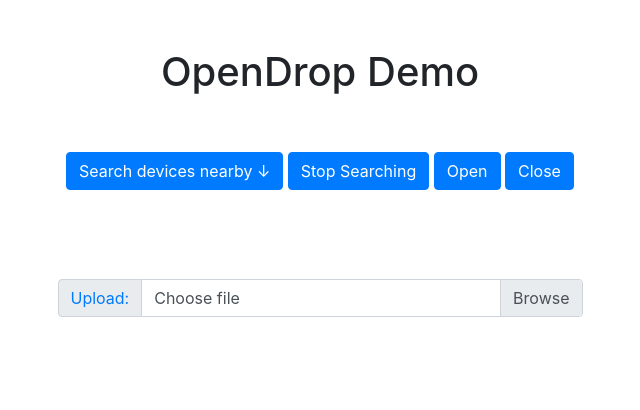
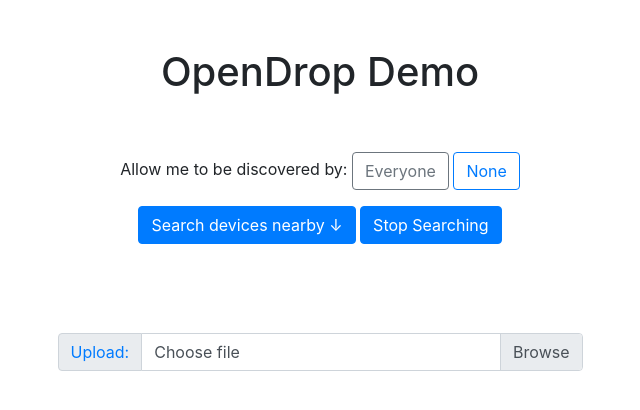
Before and after one commit to yi0909/14760-team-project, a Django app: page /app/ in a window 1280 px wide. Shown: the top 410 px of the page, without its empty margins (320-960 px from the left). Run offline with Django 3.2, Linux system fonts and the light colour scheme; parts of the project's set-up code (start-up, migrations or seed data) failed here and were passed over; some libraries are stand-ins or nearby versions.

Commit message:
Improve UI for discoverability setting

```diff
--- a/website/app/static/js/app.js
+++ b/website/app/static/js/app.js
@@ -19,12 +19,16 @@
     });
 
     $('#open').on('click', function(event) {
+      $(this).removeClass('btn-outline-secondary').addClass('btn-outline-primary');
+      $('#close').removeClass('btn-outline-primary').addClass('btn-outline-secondary');
       $.get("/app/receive")
         .done(function(data) {
       });
     });
 
     $('#close').on('click', function(event) {
+      $(this).removeClass('btn-outline-secondary').addClass('btn-outline-primary');
+      $('#open').removeClass('btn-outline-primary').addClass('btn-outline-secondary');
       $.get("/app/receive_stop")
         .done(function(data) {
       });
--- a/website/app/templates/index.html
+++ b/website/app/templates/index.html
@@ -31,10 +31,14 @@
           <div class="col-lg-12 text-center">
             <h1 class="mt-5">OpenDrop Demo</h1>
               <br><br>
+            <div>
+                <p>Allow me to be discovered by:
+                    <button class="btn btn-outline-secondary" id="open">Everyone</button>
+                    <button class="btn btn-outline-primary" id="close">None</button>
+                </p>
+            </div>
             <button class="btn btn-md btn-primary" id="search">Search devices nearby ↓</button>
             <button class="btn btn-md btn-primary" id="search-stop">Stop Searching</button>
-            <button class="btn btn-md btn-primary" id="open">Open</button>
-            <button class="btn btn-md btn-primary" id="close">Close</button>
               <br><br>
             <table id="devices" class="col-lg-4 table table-bordered table-hover mx-auto">
                 {% for device in devices %}
--- a/website/app/views.py
+++ b/website/app/views.py
@@ -1,5 +1,5 @@
 from django.http import HttpResponse
-from django.shortcuts import render, redirect, render_to_response
+from django.shortcuts import render, redirect
 from django.urls import reverse
 
 from app.opendropConfig import AirDropConfig, AirDropReceiverFlags
@@ -17,7 +17,7 @@
 servers = []
 
 def index(request):
-    return render_to_response("index.html")
+    return render(request, "index.html")
 
 
 # action is receive, can be found by others
```
